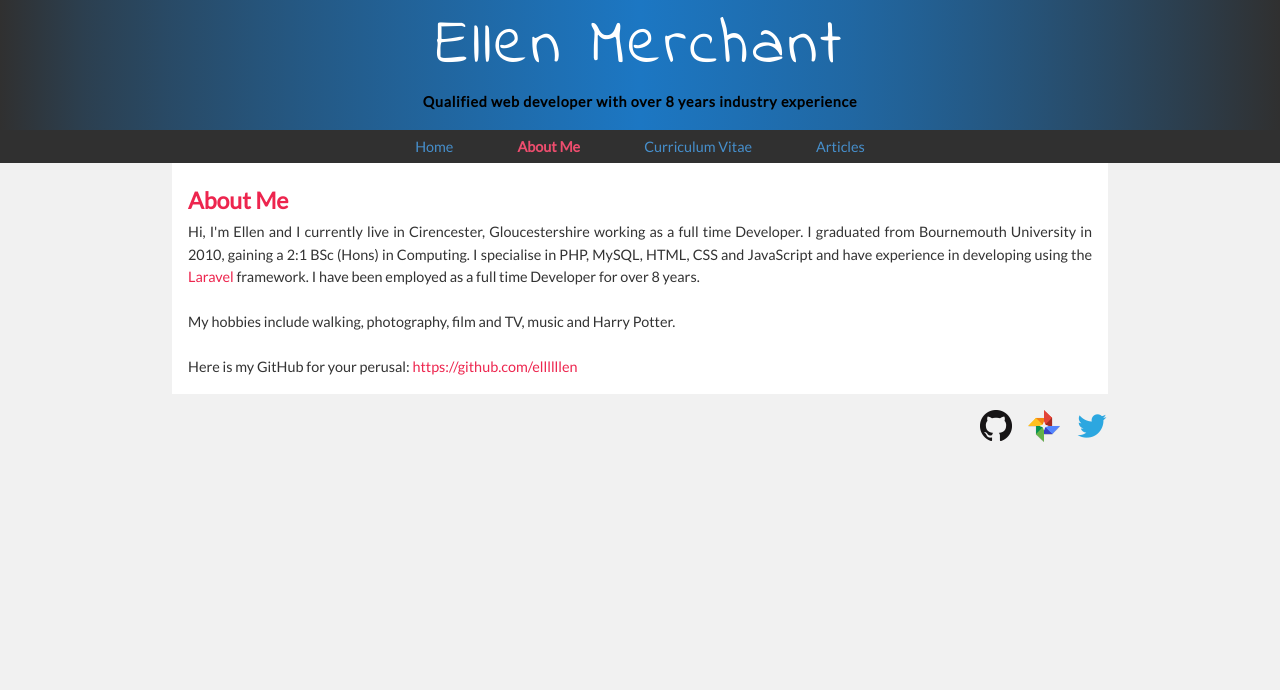
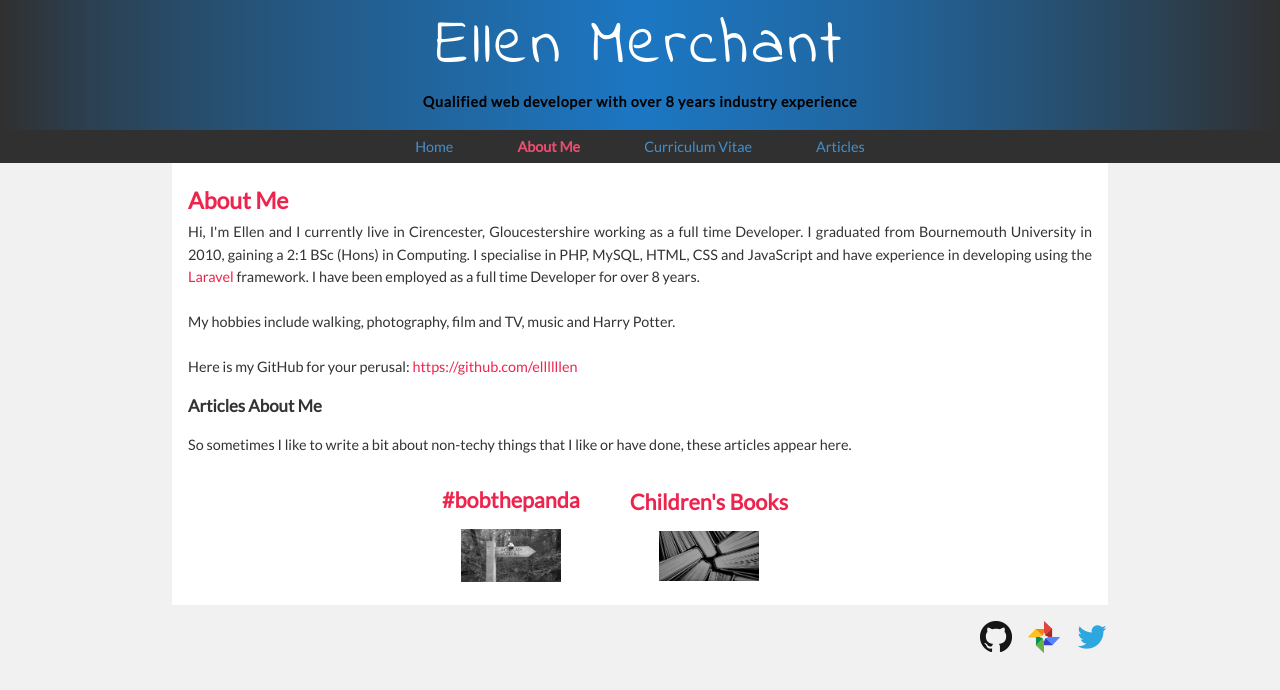
Before and after one commit to ellllllen/portfolio-vue, a Vue app: page /about-me in a window 1280 px wide. Shown: the top 690 px of the page. Built offline with nearby package versions, Linux system fonts and the light colour scheme.

Commit message:
Add about me articles

```diff
--- a/src/pages/AboutMe.vue
+++ b/src/pages/AboutMe.vue
@@ -16,23 +16,42 @@
     <a target="_blank" href="https://github.com/ellllllen"
       >https://github.com/ellllllen</a
     >
+
+    <div v-show="articles.length > 0">
+      <h3 class="text-primary">Articles About Me</h3>
+      <p>
+        So sometimes I like to write a bit about non-techy things that I like or
+        have done, these articles appear here.
+      </p>
+      <div class="articles">
+        <div
+          v-bind:key="article.id"
+          v-for="article in articles"
+          class="article"
+        >
+          <a :href="'./articles/' + article.id">
+            <h2>{{ article.title }}</h2>
+            <img
+              v-if="article.image"
+              :src="require('@/assets/images/articles/' + article.image)"
+            />
+          </a>
+        </div>
+      </div>
+    </div>
   </div>
-
-  <!-- //    @if($articles->count() > 0)
-        <div class="articles">
-            <h3 class="text-primary">Articles About Me</h3>
-            <p>So sometimes I like to write a bit about non-techy things that I like or have done, these articles
-                appear here.</p>
-            @foreach($articles as $article)
-                @include('articles._article')
-            @endforeach
-        </div>
-  @endif-->
 </template>
 
 <script>
+import dataArticles from "@/data/articles.json";
 export default {
-  name: "about-me"
+  data() {
+    return {
+      articles: dataArticles.filter(function(data) {
+        return data.about_me === true;
+      })
+    };
+  }
 };
 </script>
 
@@ -41,5 +60,19 @@ export default {
   text-align: justify;
   padding: 1rem;
   line-height: 1.4rem;
+
+  .articles {
+    display: flex;
+    align-items: center;
+    justify-content: center;
+
+    .article {
+      margin-right: 50px;
+      text-align: center;
+    }
+    img {
+      width: 100px;
+    }
+  }
 }
 </style>
```
Also changed, not shown: src/data/articles.json.
